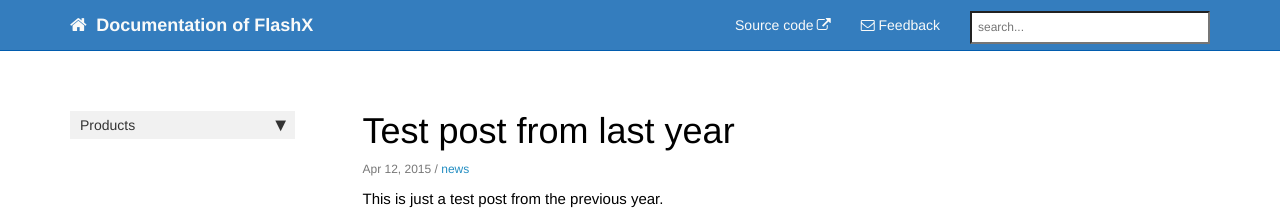
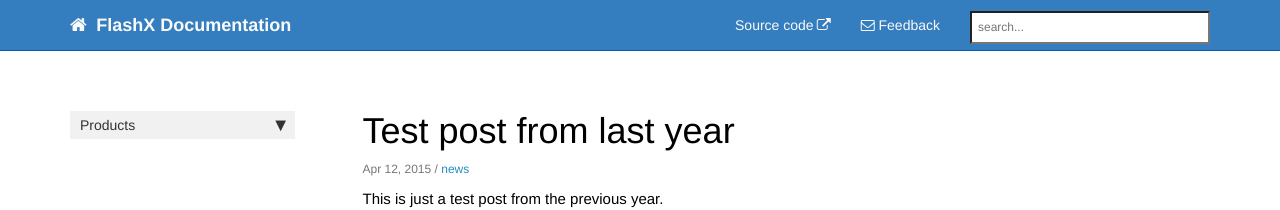
Before and after one commit to flashxio/FlashX-doc, a Jekyll site: the page built from _posts/2015-04-12-test-post-last-year.md, in a window 1280 px wide. Shown: the top 210 px of the page. Built offline with Jekyll 4.4.1, drawn with Linux system fonts in a browser that asks for light colours; nearby versions of some CDN libraries; comment, search, counter and statistics services are not loaded.

```diff
--- a/_config.yml
+++ b/_config.yml
@@ -2,10 +2,10 @@
 output: web
 # this property is useful for conditional filtering of content that is separate from the PDF.
 
-topnav_title: Documentation of FlashX
+topnav_title: FlashX Documentation
 # this appears on the top navigation bar next to the home button
 
-site_title: Documentation of FlashX
+site_title: FlashX Documentation
 # this appears in the html browser tab for the site title (seen mostly by search engines, not users)
 
 company_name: FlashX
@@ -28,7 +28,7 @@ exclude:
   - .gitignore
 # these are the files and directories that jekyll will exclude from the build
 
-feedback_subject_line: Documentation of FlashX
+feedback_subject_line: FlashX Documentation
 
 feedback_email: zhengda1936@gmail.com
 # used as a contact email for the Feedback link in the top navigation bar
```
Also changed, not shown: index.md (+1 -1 lines).
